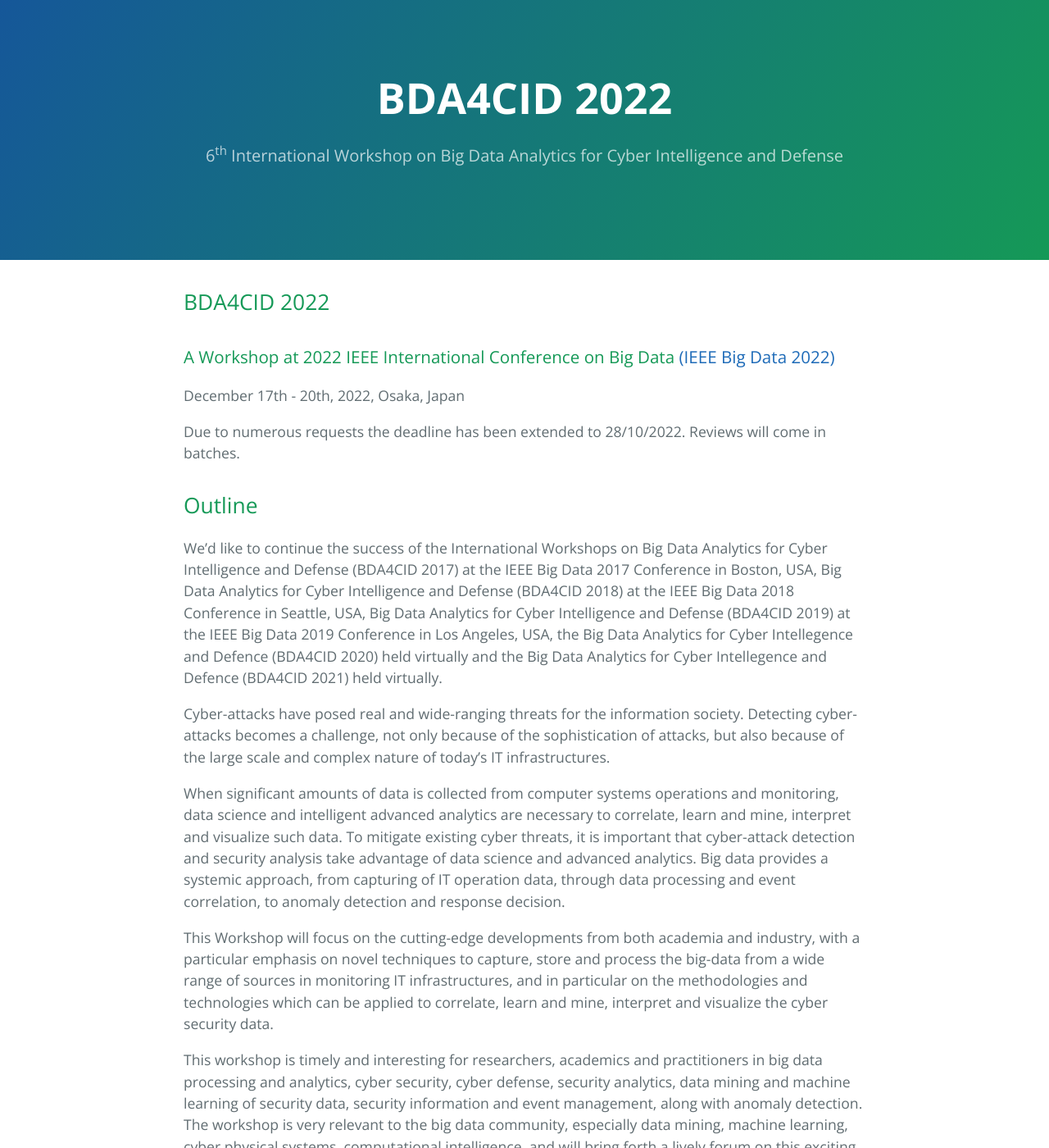
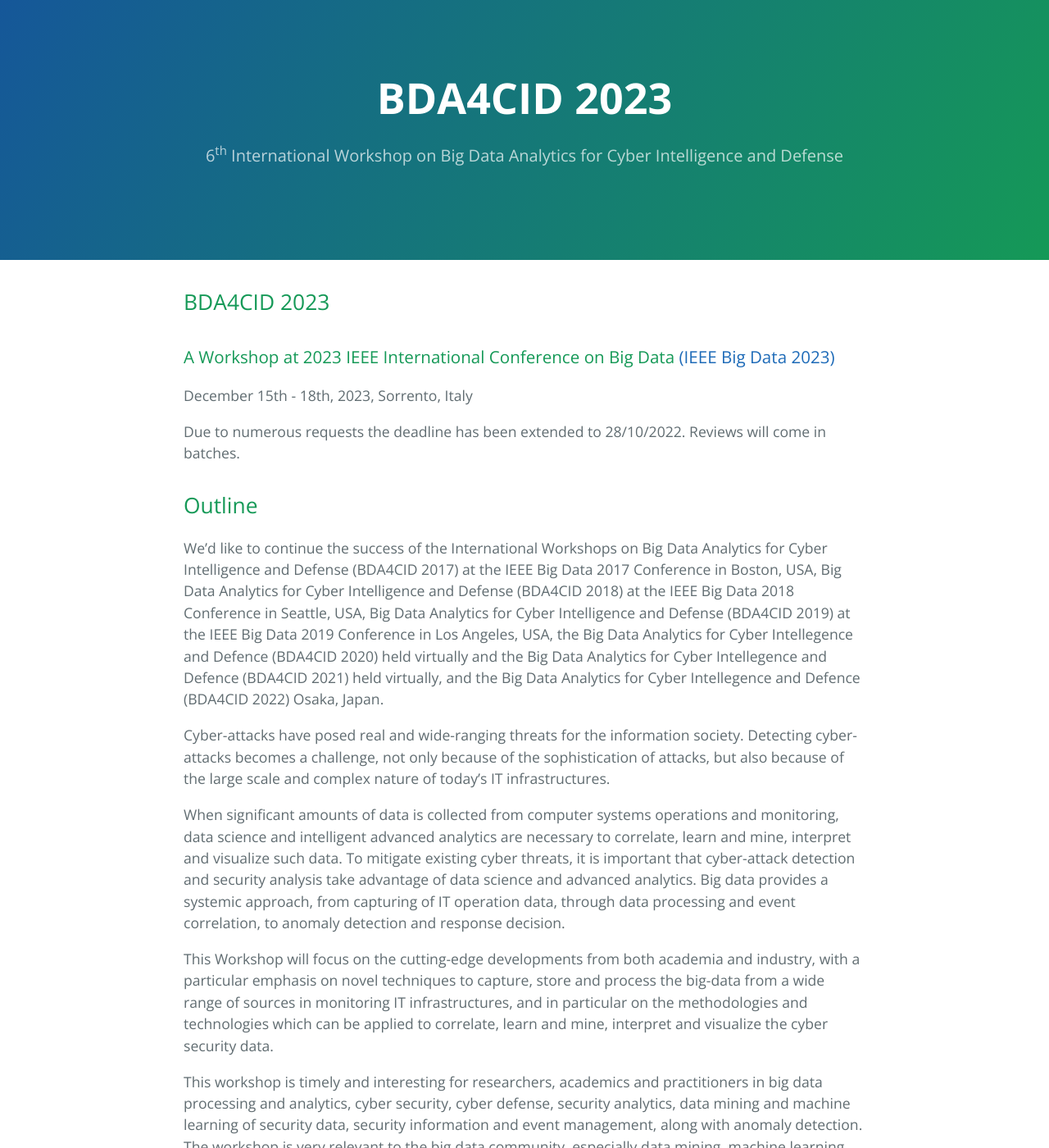
Before and after one commit to bda4cid/bda4cid.github.io, a Jekyll site: the page built from index.md, in a window 1280 px wide and 1400 px high. Shown: the whole window at 82% size. Built offline with Jekyll 4.4.1, drawn with Linux system fonts in a browser that asks for light colours; our own code applies the rules of GitHub Pages for plain Markdown files; some of the changed text lies outside the part shown.

Commit message:
Update index.md

```diff
--- a/index.md
+++ b/index.md
@@ -1,16 +1,16 @@
 ---
 layout: default
 ---
-## BDA4CID 2022
+## BDA4CID 2023
 
-### A Workshop at 2022 IEEE International Conference on Big Data [(IEEE Big Data 2022)](http://bigdataieee.org/BigData2022/)
-December 17th - 20th, 2022, Osaka, Japan
+### A Workshop at 2023 IEEE International Conference on Big Data [(IEEE Big Data 2023)](http://bigdataieee.org/BigData2023/)
+December 15th - 18th, 2023, Sorrento, Italy
 
 Due to numerous requests the deadline has been extended to 28/10/2022. Reviews will come in batches.
 
 ## Outline
 
-We’d like to continue the success of the International Workshops on Big Data Analytics for Cyber Intelligence and Defense (BDA4CID 2017) at the IEEE Big Data 2017 Conference in Boston, USA, Big Data Analytics for Cyber Intelligence and Defense (BDA4CID 2018) at the IEEE Big Data 2018 Conference in Seattle, USA, Big Data Analytics for Cyber Intelligence and Defense (BDA4CID 2019) at the IEEE Big Data 2019 Conference in Los Angeles, USA, the Big Data Analytics for Cyber Intellegence and Defence (BDA4CID 2020) held virtually and the Big Data Analytics for Cyber Intellegence and Defence (BDA4CID 2021) held virtually.
+We’d like to continue the success of the International Workshops on Big Data Analytics for Cyber Intelligence and Defense (BDA4CID 2017) at the IEEE Big Data 2017 Conference in Boston, USA, Big Data Analytics for Cyber Intelligence and Defense (BDA4CID 2018) at the IEEE Big Data 2018 Conference in Seattle, USA, Big Data Analytics for Cyber Intelligence and Defense (BDA4CID 2019) at the IEEE Big Data 2019 Conference in Los Angeles, USA, the Big Data Analytics for Cyber Intellegence and Defence (BDA4CID 2020) held virtually and the Big Data Analytics for Cyber Intellegence and Defence (BDA4CID 2021) held virtually, and the Big Data Analytics for Cyber Intellegence and Defence (BDA4CID 2022) Osaka, Japan.
 
 Cyber-attacks have posed real and wide-ranging threats for the information society. Detecting cyber-attacks becomes a challenge, not only because of the sophistication of attacks, but also because of the large scale and complex nature of today’s IT infrastructures.
 
@@ -86,10 +89,10 @@
 ### Important Dates (All dates now firm)
 
 |-------|-------------------|
-| Oct 28, 2022 | Due date for full workshop papers submission |
-| Nov 4, 2022 |  Notification of paper acceptance to authors |
-| Nov 20,2022 | Camera-ready of accepted papers |
-| Dec 17-20 2022 | Workshop (one day of) |
+| Oct 1, 2023 | Due date for full workshop papers submission |
+| Nov 1, 2023 |  Notification of paper acceptance to authors |
+| Nov 20,2023 | Camera-ready of accepted papers |
+| Dec 15-18 2022 | Workshop (one day of) |
 
 ### Workshop Program Co-Chairs
 
```
Also changed, not shown: other parts of index.md (+3 -0 lines).
